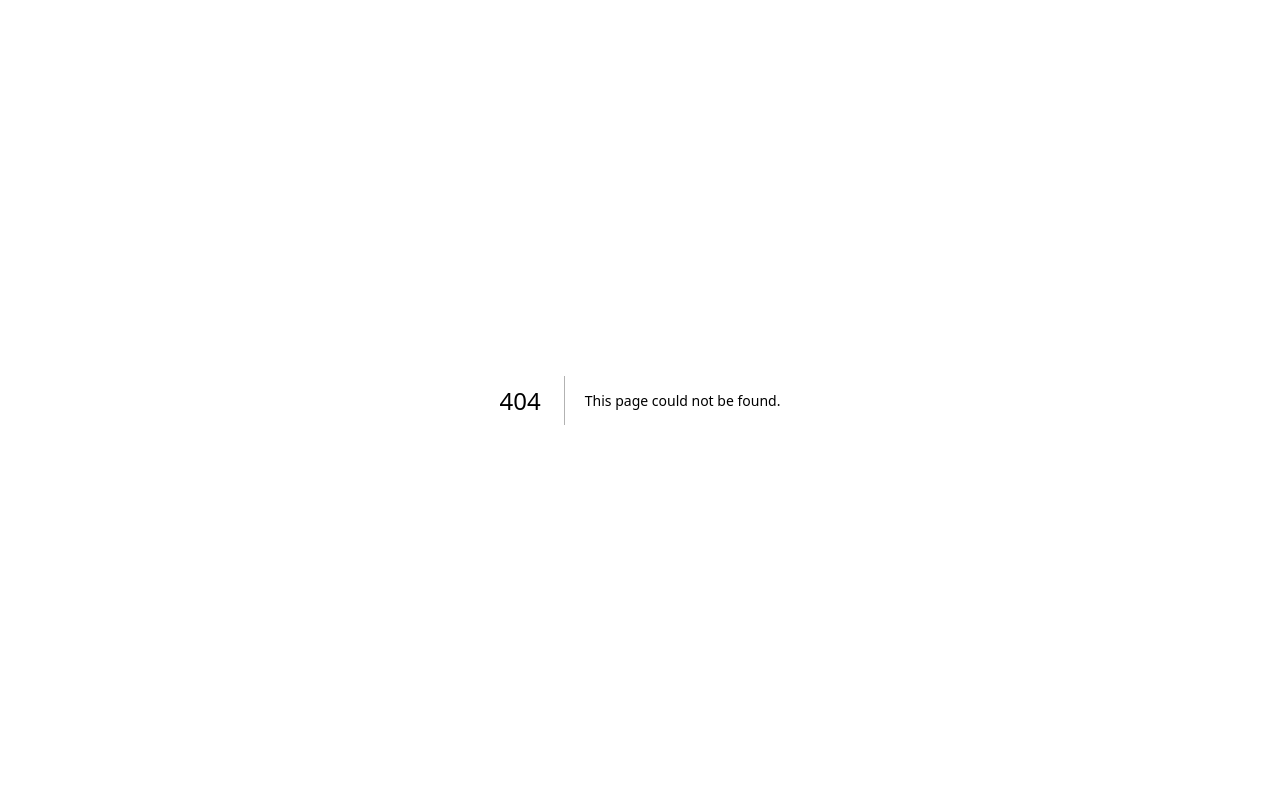
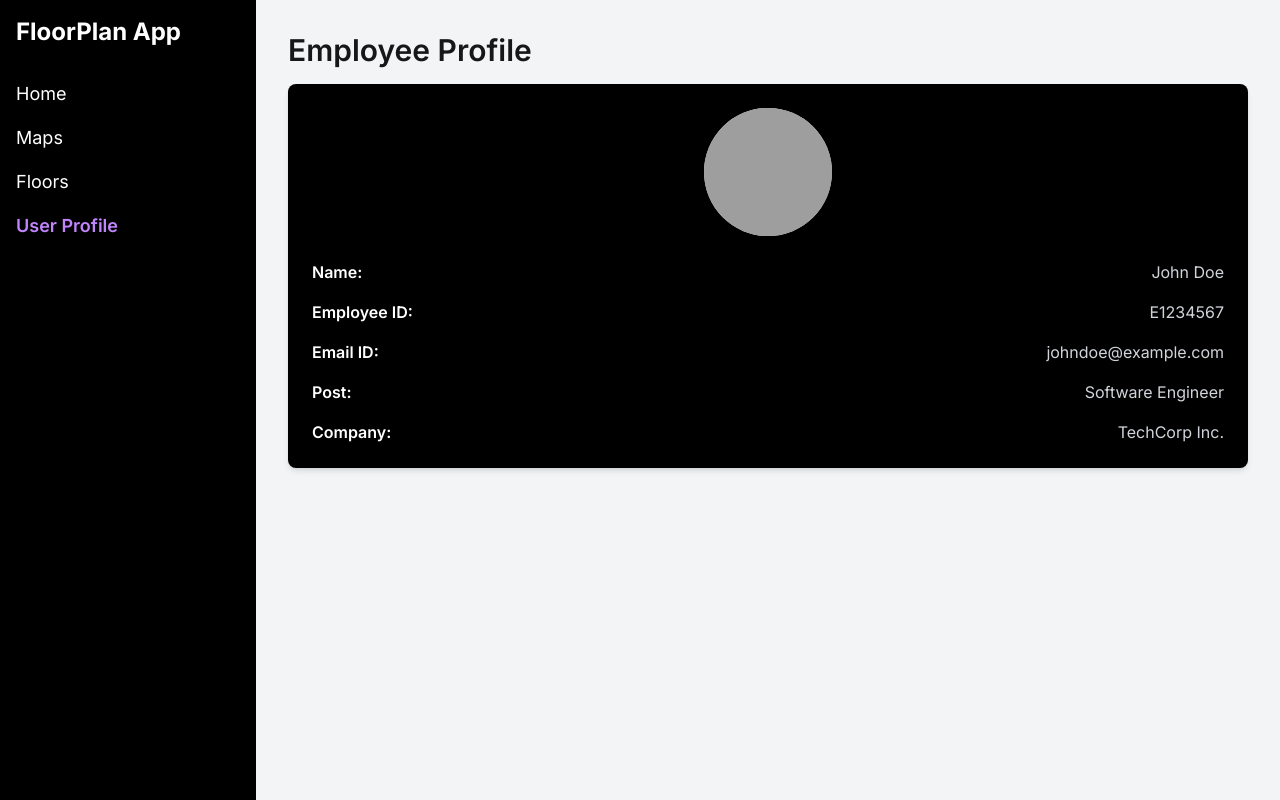
Before and after one commit to pseudo0244/OfficeOrbit, a Next.js app in the folder frontend/: page /profile in a window 1280 px wide. Before the commit this address had no page. Built offline with nearby package versions, Linux system fonts and the light colour scheme; grey boxes are pictures that could not be loaded.

Commit message:
Sam Routes

```diff
--- a/frontend/app/floors.tsx
+++ b/frontend/app/floors/page.tsx
@@ -128,13 +128,13 @@ const Home = () => {
               <div className="flex justify-between mt-4">
               <button
   onClick={handleSave}
-  className="bg-black text-white py-2 px-6 rounded-full shadow-md transition duration-300 ease-in-out hover:bg-gray-800 hover:shadow-lg hover:-translate-y-1"
+  className="bg-black text-white py-2 px-6 rounded-md shadow-md transition duration-300 ease-in-out hover:bg-gray-800 hover:shadow-lg hover:-translate-y-1"
 >
   Save
 </button>
 <button
   onClick={() => setIsModalOpen(false)}
-  className="bg-black text-white py-2 px-6 rounded-full shadow-md transition duration-300 ease-in-out hover:bg-gray-800 hover:shadow-lg hover:-translate-y-1"
+  className="bg-black text-white py-2 px-6 rounded-md shadow-md transition duration-300 ease-in-out hover:bg-gray-800 hover:shadow-lg hover:-translate-y-1"
 >
   Cancel
 </button>
--- a/frontend/app/home.tsx
+++ b/frontend/app/home/page.tsx
@@ -34,7 +34,7 @@ const Home = () => {
       </div>
 
       {/* Main Content */}
-      <div className="flex-1 p-8">
+      <div className="flex-1 p-8 text-black">
         <h2 className="text-3xl font-semibold mb-4">Welcome to the Floor Plan Management App</h2>
         <p className="text-lg">Here you can manage your floor plans and more!</p>
       </div>
--- /dev/null
+++ b/frontend/app/maps/page.tsx
@@ -0,0 +1,45 @@
+// pages/home.tsx
+import Link from 'next/link';
+
+const Home = () => {
+  return (
+    <div className="flex h-screen bg-gray-100">
+      {/* Sidebar */}
+      <div className="w-64 bg-black text-white p-4">
+        <h1 className="text-2xl font-bold mb-8">FloorPlan App</h1>
+        <nav>
+          <ul className="space-y-4">
+            <li>
+              <Link href="/home" className="block text-lg">
+                Home
+              </Link>
+            </li>
+            <li>
+              <Link href="/maps" className="block text-lg">
+                Maps
+              </Link>
+            </li>
+            <li>
+              <Link href="/floors" className="block text-lg">
+                Floors
+              </Link>
+            </li>
+            <li>
+              <Link href="/profile" className="block text-lg">
+                User Profile
+              </Link>
+            </li>
+          </ul>
+        </nav>
+      </div>
+
+      {/* Main Content */}
+      <div className="flex-1 p-8 text-black">
+        <h2 className="text-3xl font-semibold mb-4">Floor Plan Management App  Map's</h2>
+        <p className="text-lg">Map's</p>
+      </div>
+    </div>
+  );
+};
+
+export default Home;
--- /dev/null
+++ b/frontend/app/pages/floors.tsx
@@ -0,0 +1,152 @@
+'use client';
+
+import { useState } from 'react';
+import Link from 'next/link';
+
+const Home = () => {
+  const [floorName, setFloorName] = useState('');
+  const [building, setBuilding] = useState('');
+  const [status, setStatus] = useState('');
+  const [mapInput, setMapInput] = useState('');
+  const [floorDetails, setFloorDetails] = useState<any[]>([]);
+  const [isModalOpen, setIsModalOpen] = useState(false);
+
+  const handleSave = () => {
+    const newFloor = {
+      floorName,
+      building,
+      status,
+      mapInput,
+    };
+
+    setFloorDetails([...floorDetails, newFloor]);
+
+    // Clear the form fields
+    setFloorName('');
+    setBuilding('');
+    setStatus('');
+    setMapInput('');
+    setIsModalOpen(false); // Close the modal after saving
+  };
+
+  return (
+    <div className="flex h-screen bg-gray-100">
+      {/* Sidebar */}
+      <div className="w-64 bg-black text-white p-4">
+        <h1 className="text-2xl font-bold mb-8">FloorPlan App</h1>
+        <nav>
+          <ul className="space-y-4">
+            <li>
+              <Link href="/home" className="block text-lg">
+                Home
+              </Link>
+            </li>
+            <li>
+              <Link href="/maps" className="block text-lg">
+                Maps
+              </Link>
+            </li>
+            <li>
+              <Link href="/floors" className="block text-lg">
+                Floors
+              </Link>
+            </li>
+            <li>
+              <Link href="/profile" className="block text-lg">
+                User Profile
+              </Link>
+            </li>
+          </ul>
+        </nav>
+      </div>
+
+      {/* Main Content */}
+      <div className="flex-1 p-8">
+        <div className="flex justify-between items-center mb-6">
+          <h2 className="text-3xl font-semibold">Floors</h2>
+          <button
+            onClick={() => setIsModalOpen(true)}
+            className="bg-purple-600 hover:bg-purple-700 text-white py-2 px-4 rounded-md"
+          >
+            Create Floor
+          </button>
+        </div>
+
+        {/* Floor Details Displayed Horizontally */}
+        <div className="mt-8">
+          <h3 className="text-2xl mb-4">Floor Details</h3>
+          <div className="flex space-x-6 overflow-x-auto">
+            {floorDetails.map((floor, index) => (
+              <div
+                key={index}
+                className="bg-white text-gray-800 p-6 rounded-lg shadow-lg border border-gray-200 min-w-max"
+              >
+                <h4 className="font-semibold text-xl mb-2">{floor.floorName}</h4>
+                <p className="text-sm text-gray-600"><strong>Building:</strong> {floor.building}</p>
+                <p className="text-sm text-gray-600"><strong>Status:</strong> {floor.status}</p>
+                <p className="text-sm text-gray-600"><strong>Map:</strong> {floor.mapInput}</p>
+              </div>
+            ))}
+          </div>
+        </div>
+      </div>
+
+      {/* Modal for Input */}
+      {isModalOpen && (
+        <div className="fixed inset-0 bg-gray-800 bg-opacity-50 flex items-center justify-center z-50">
+          <div className="bg-white p-8 rounded-lg shadow-lg w-96">
+            <h3 className="text-2xl mb-4">Create a New Floor</h3>
+            <div className="space-y-4">
+              <input
+                type="text"
+                placeholder="Floor Name"
+                value={floorName}
+                onChange={(e) => setFloorName(e.target.value)}
+                className="w-full px-4 py-2 bg-gray-200 text-gray-800 rounded-md"
+              />
+              <input
+                type="text"
+                placeholder="Building"
+                value={building}
+                onChange={(e) => setBuilding(e.target.value)}
+                className="w-full px-4 py-2 bg-gray-200 text-gray-800 rounded-md"
+              />
+              <input
+                type="text"
+                placeholder="Status"
+                value={status}
+                onChange={(e) => setStatus(e.target.value)}
+                className="w-full px-4 py-2 bg-gray-200 text-gray-800 rounded-md"
+              />
+              <input
+                type="text"
+                placeholder="Map Input"
+                value={mapInput}
+                onChange={(e) => setMapInput(e.target.value)}
+                className="w-full px-4 py-2 bg-gray-200 text-gray-800 rounded-md"
+              />
+              <div className="flex justify-between mt-4">
+              <button
+  onClick={handleSave}
+  className="bg-black text-white py-2 px-6 rounded-md shadow-md transition duration-300 ease-in-out hover:bg-gray-800 hover:shadow-lg hover:-translate-y-1"
+>
+  Save
+</button>
+<button
+  onClick={() => setIsModalOpen(false)}
+  className="bg-black text-white py-2 px-6 rounded-md shadow-md transition duration-300 ease-in-out hover:bg-gray-800 hover:shadow-lg hover:-translate-y-1"
+>
+  Cancel
+</button>
+
+</div>
+
+            </div>
+          </div>
+        </div>
+      )}
+    </div>
+  );
+};
+
+export default Home;
--- /dev/null
+++ b/frontend/app/profile/page.tsx
@@ -0,0 +1,82 @@
+import Link from 'next/link';
+
+const Home = () => {
+  return (
+    <div className="flex h-screen bg-gray-100">
+      {/* Sidebar */}
+      <div className="w-64 bg-black text-white p-4">
+        <h1 className="text-2xl font-bold mb-8">FloorPlan App</h1>
+        <nav>
+          <ul className="space-y-4">
+            <li>
+              <Link href="/home" className="block text-lg hover:text-gray-400 transition">
+                Home
+              </Link>
+            </li>
+            <li>
+              <Link href="/maps" className="block text-lg hover:text-gray-400 transition">
+                Maps
+              </Link>
+            </li>
+            <li>
+              <Link href="/floors" className="block text-lg hover:text-gray-400 transition">
+                Floors
+              </Link>
+            </li>
+            <li>
+              <Link href="/profile" className="block text-lg text-purple-400 font-semibold">
+                User Profile
+              </Link>
+            </li>
+          </ul>
+        </nav>
+      </div>
+
+      {/* Main Content - Profile Page */}
+      <div className="flex-1 p-8">
+        <h2 className="text-3xl font-semibold mb-4">Employee Profile</h2>
+
+        {/* Profile Information */}
+        <div className="bg-black text-white p-6 rounded-lg shadow-md">
+          <div className="flex justify-center mb-6">
+            {/* Placeholder for Profile Image */}
+            <div className="w-32 h-32 rounded-full bg-gray-300 flex justify-center items-center">
+              {/* Image will be placed here */}
+              <img
+                src="/app/image/images(4).jpg"
+                alt="Profile"
+                className="w-full h-full object-cover rounded-full"
+              />
+            </div>
+          </div>
+
+          {/* Employee Details */}
+          <div className="space-y-4">
+            <div className="flex justify-between">
+              <span className="font-semibold">Name:</span>
+              <span className="text-gray-300">John Doe</span>
+            </div>
+            <div className="flex justify-between">
+              <span className="font-semibold">Employee ID:</span>
+              <span className="text-gray-300">E1234567</span>
+            </div>
+            <div className="flex justify-between">
+              <span className="font-semibold">Email ID:</span>
+              <span className="text-gray-300">johndoe@example.com</span>
+            </div>
+            <div className="flex justify-between">
+              <span className="font-semibold">Post:</span>
+              <span className="text-gray-300">Software Engineer</span>
+            </div>
+            <div className="flex justify-between">
+              <span className="font-semibold">Company:</span>
+              <span className="text-gray-300">TechCorp Inc.</span>
+            </div>
+          </div>
+        </div>
+      </div>
+    </div>
+  );
+};
+
+export default Home;
--- a/frontend/app/sign_up.tsx
+++ b/frontend/app/signup/page.tsx
@@ -1,4 +1,5 @@
-'use client';
+"use client";
+import React from 'react';
 
 import { useState } from 'react';
 import Link from 'next/link';
--- a/frontend/package.json
+++ b/frontend/package.json
@@ -15,10 +15,12 @@
     "@radix-ui/react-slot": "^1.1.1",
     "class-variance-authority": "^0.7.1",
     "clsx": "^2.1.1",
+    "framer-motion": "^12.0.6",
     "lucide-react": "^0.474.0",
     "next": "15.1.6",
     "react": "^19.0.0",
     "react-dom": "^19.0.0",
+    "react-icons": "^5.4.0",
     "tailwind-merge": "^3.0.1"
   },
   "devDependencies": {
```
Also changed, not shown: frontend/app/image/images (4).jpeg (added), frontend/app/login/page.tsx (renamed from frontend/app/login.tsx), 1 other file (tests, documents, lock files or other folders).
